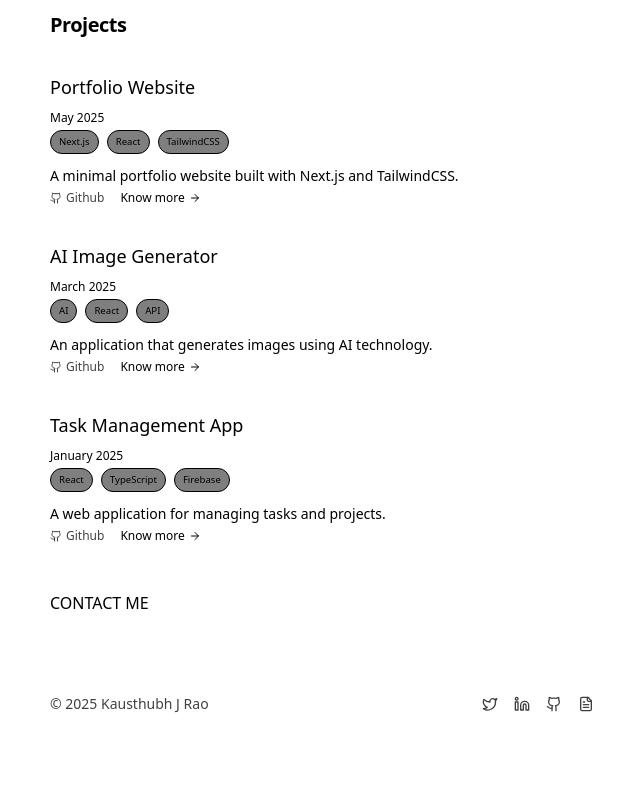
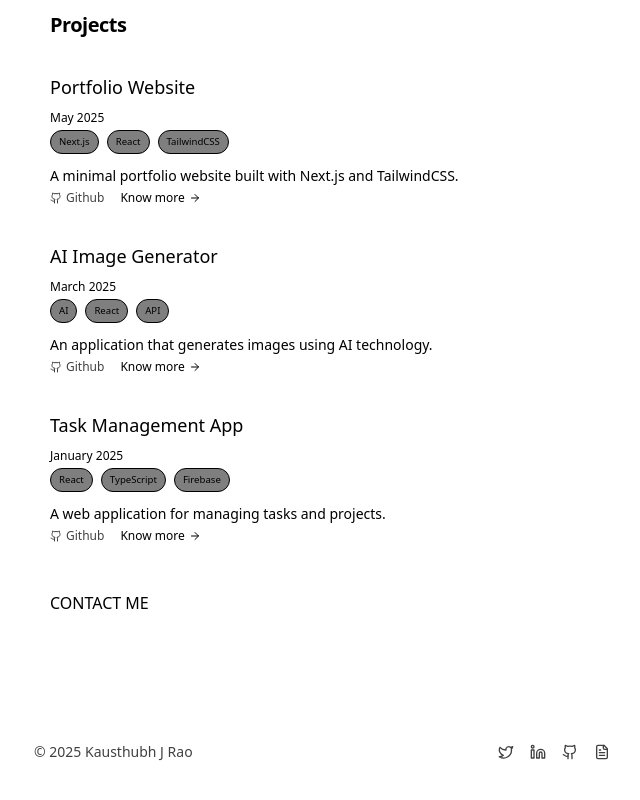
Before and after one commit to Exgene/portfolio, a Next.js app: page / in a window 1280 px wide. Shown: the part 1052-1852 px from the top of the page, without its empty margins (318-958 px from the left). Built offline with nearby package versions, Linux system fonts and the light colour scheme.

Commit message:
chore: update navbar and footer to be global

```diff
--- a/src/app/_components/Footer.tsx
+++ b/src/app/_components/Footer.tsx
@@ -3,7 +3,7 @@ import { socialLinks } from "./socials"
 export function Footer() {
 
   return (
-    <footer className="w-full pt-8 flex justify-between items-center ">
+    <footer className="w-full py-8 pb-16 flex justify-between items-center">
       <p className="text-sm opacity-75">© {new Date().getFullYear()} Kausthubh J Rao</p>
 
       <ul className="flex gap-4">
--- a/src/app/layout.tsx
+++ b/src/app/layout.tsx
@@ -1,6 +1,8 @@
 import type { Metadata } from "next";
 import { Geist_Mono, Inter } from "next/font/google";
 import "./globals.css";
+import { Navbar } from "./_components/Navbar";
+import { Footer } from "./_components/Footer";
 
 const geistMono = Geist_Mono({
   variable: "--font-geist-mono",
@@ -25,9 +27,11 @@ export default function RootLayout({
   return (
     <html lang="en">
       <body
-        className={`${geistMono.variable} ${inter.variable} antialiased`}
+        className={`${geistMono.variable} ${inter.variable} antialiased mx-auto max-w-xl`}
       >
+        <Navbar />
         {children}
+        <Footer />
       </body>
     </html>
   );
--- a/src/app/page.tsx
+++ b/src/app/page.tsx
@@ -2,8 +2,6 @@
 
 import Image from "next/image";
 import { Education } from "./_components/Education";
-import { Footer } from "./_components/Footer";
-import { Navbar } from "./_components/Navbar";
 import { Projects } from "./_components/Projects";
 import { Experience } from "./_components/Experience";
 import { socialLinks } from "./_components/socials";
@@ -12,14 +10,12 @@ import Link from "next/link";
 export default function Home() {
   return (
     <>
-      <Navbar />
-      <main className="mx-auto max-w-xl flex flex-col justify-center gap-12 px-4 py-24">
+      <main className="flex flex-col justify-center gap-12 px-4 py-24">
         <AboutSimple />
         <Education />
         <Experience />
         <Projects />
         <ContactMe />
-        <Footer />
       </main>
     </>
   );
```
